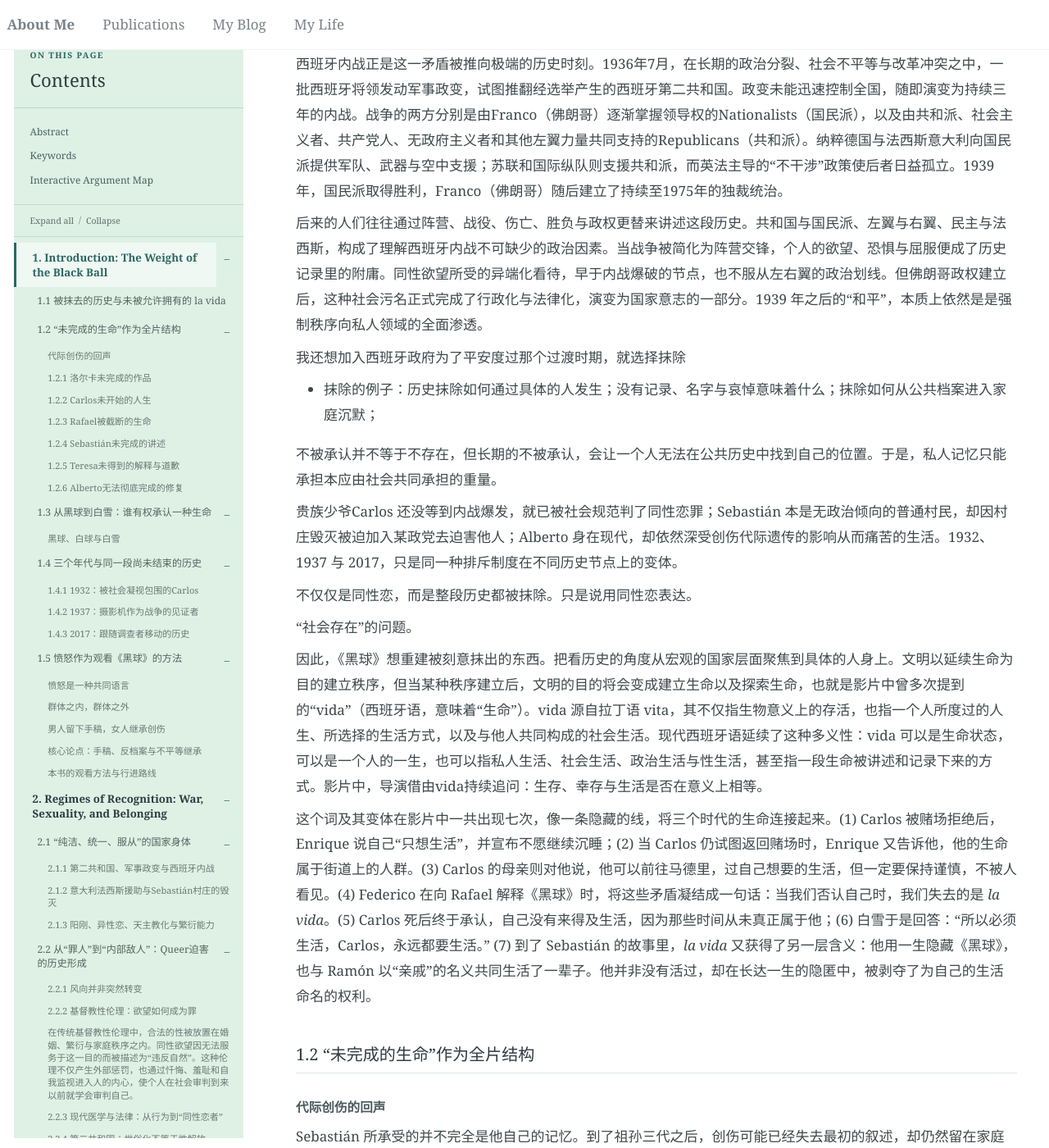
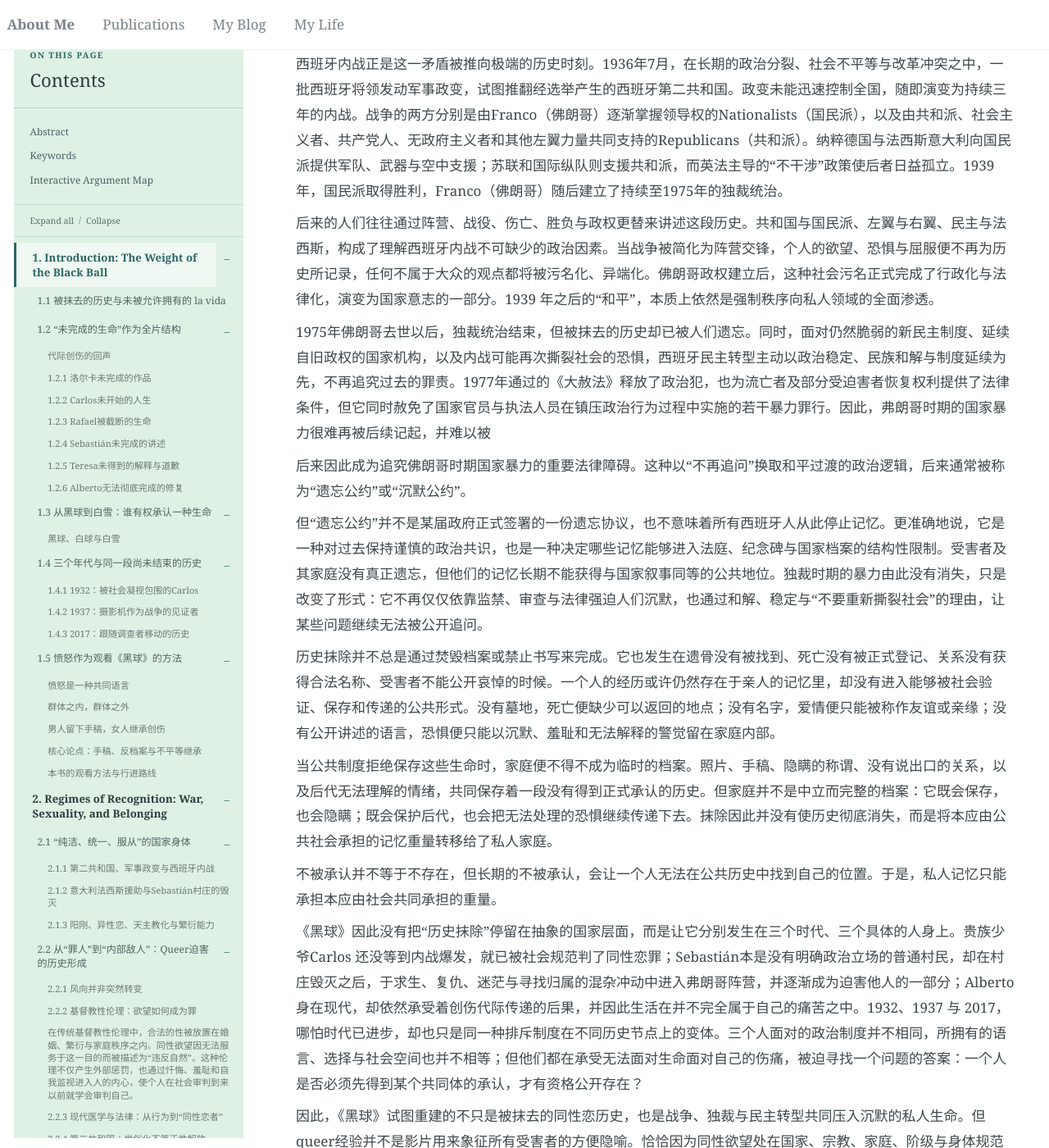
Before and after one commit to Cathylixi/Cathylixi.github.io, a Jekyll site: the page built from _posts/2026-11-10-la-bola-negra-review.md, in a window 1280 px wide and 1400 px high, scrolled down 1898 px. Shown: the whole window at 82% size. Built offline with Jekyll 4.4.1, drawn with Linux system fonts in a browser that asks for light colours; nearby versions of some CDN libraries; some of the changed text lies outside the part shown.

Commit message:
Publish La Bola Negra from Google Docs

```diff
--- a/_posts/2026-11-10-la-bola-negra-review.md
+++ b/_posts/2026-11-10-la-bola-negra-review.md
@@ -50,23 +50,35 @@ visualization_title: "《黑球》动态关系星图"
 
 西班牙内战正是这一矛盾被推向极端的历史时刻。1936年7月，在长期的政治分裂、社会不平等与改革冲突之中，一批西班牙将领发动军事政变，试图推翻经选举产生的西班牙第二共和国。政变未能迅速控制全国，随即演变为持续三年的内战。战争的两方分别是由Franco（佛朗哥）逐渐掌握领导权的Nationalists（国民派），以及由共和派、社会主义者、共产党人、无政府主义者和其他左翼力量共同支持的Republicans（共和派）。纳粹德国与法西斯意大利向国民派提供军队、武器与空中支援；苏联和国际纵队则支援共和派，而英法主导的“不干涉”政策使后者日益孤立。1939年，国民派取得胜利，Franco（佛朗哥）随后建立了持续至1975年的独裁统治。
 
-后来的人们往往通过阵营、战役、伤亡、胜负与政权更替来讲述这段历史。共和国与国民派、左翼与右翼、民主与法西斯，构成了理解西班牙内战不可缺少的政治因素。当战争被简化为阵营交锋，个人的欲望、恐惧与屈服便成了历史记录里的附庸。同性欲望所受的异端化看待，早于内战爆破的节点，也不服从左右翼的政治划线。但佛朗哥政权建立后，这种社会污名正式完成了行政化与法律化，演变为国家意志的一部分。1939 年之后的“和平”，本质上依然是是强制秩序向私人领域的全面渗透。
+后来的人们往往通过阵营、战役、伤亡、胜负与政权更替来讲述这段历史。共和国与国民派、左翼与右翼、民主与法西斯，构成了理解西班牙内战不可缺少的政治因素。当战争被简化为阵营交锋，个人的欲望、恐惧与屈服便不再为历史所记录，任何不属于大众的观点都将被污名化、异端化。佛朗哥政权建立后，这种社会污名正式完成了行政化与法律化，演变为国家意志的一部分。1939 年之后的“和平”，本质上依然是强制秩序向私人领域的全面渗透。
 
-我还想加入西班牙政府为了平安度过那个过渡时期，就选择抹除
+1975年佛朗哥去世以后，独裁统治结束，但被抹去的历史却已被人们遗忘。同时，面对仍然脆弱的新民主制度、延续自旧政权的国家机构，以及内战可能再次撕裂社会的恐惧，西班牙民主转型主动以政治稳定、民族和解与制度延续为先，不再追究过去的罪责。1977年通过的《大赦法》释放了政治犯，也为流亡者及部分受迫害者恢复权利提供了法律条件，但它同时赦免了国家官员与执法人员在镇压政治行为过程中实施的若干暴力罪行。因此，弗朗哥时期的国家暴力很难再被后续记起，并难以被
 
-- 抹除的例子：历史抹除如何通过具体的人发生；没有记录、名字与哀悼意味着什么；抹除如何从公共档案进入家庭沉默；
+后来因此成为追究佛朗哥时期国家暴力的重要法律障碍。这种以“不再追问”换取和平过渡的政治逻辑，后来通常被称为“遗忘公约”或“沉默公约”。
+
+但“遗忘公约”并不是某届政府正式签署的一份遗忘协议，也不意味着所有西班牙人从此停止记忆。更准确地说，它是一种对过去保持谨慎的政治共识，也是一种决定哪些记忆能够进入法庭、纪念碑与国家档案的结构性限制。受害者及其家庭没有真正遗忘，但他们的记忆长期不能获得与国家叙事同等的公共地位。独裁时期的暴力由此没有消失，只是改变了形式：它不再仅仅依靠监禁、审查与法律强迫人们沉默，也通过和解、稳定与“不要重新撕裂社会”的理由，让某些问题继续无法被公开追问。
+
+历史抹除并不总是通过焚毁档案或禁止书写来完成。它也发生在遗骨没有被找到、死亡没有被正式登记、关系没有获得合法名称、受害者不能公开哀悼的时候。一个人的经历或许仍然存在于亲人的记忆里，却没有进入能够被社会验证、保存和传递的公共形式。没有墓地，死亡便缺少可以返回的地点；没有名字，爱情便只能被称作友谊或亲缘；没有公开讲述的语言，恐惧便只能以沉默、羞耻和无法解释的警觉留在家庭内部。
+
+当公共制度拒绝保存这些生命时，家庭便不得不成为临时的档案。照片、手稿、隐瞒的称谓、没有说出口的关系，以及后代无法理解的情绪，共同保存着一段没有得到正式承认的历史。但家庭并不是中立而完整的档案：它既会保存，也会隐瞒；既会保护后代，也会把无法处理的恐惧继续传递下去。抹除因此并没有使历史彻底消失，而是将本应由公共社会承担的记忆重量转移给了私人家庭。
 
 不被承认并不等于不存在，但长期的不被承认，会让一个人无法在公共历史中找到自己的位置。于是，私人记忆只能承担本应由社会共同承担的重量。
 
-贵族少爷Carlos 还没等到内战爆发，就已被社会规范判了同性恋罪；Sebastián 本是无政治倾向的普通村民，却因村庄毁灭被迫加入某政党去迫害他人；Alberto 身在现代，却依然深受创伤代际遗传的影响从而痛苦的生活。1932、1937 与 2017，只是同一种排斥制度在不同历史节点上的变体。
+《黑球》因此没有把“历史抹除”停留在抽象的国家层面，而是让它分别发生在三个时代、三个具体的人身上。贵族少爷Carlos 还没等到内战爆发，就已被社会规范判了同性恋罪；Sebastián本是没有明确政治立场的普通村民，却在村庄毁灭之后，于求生、复仇、迷茫与寻找归属的混杂冲动中进入弗朗哥阵营，并逐渐成为迫害他人的一部分；Alberto身在现代，却依然承受着创伤代际传递的后果，并因此生活在并不完全属于自己的痛苦之中。1932、1937 与 2017，哪怕时代已进步，却也只是同一种排斥制度在不同历史节点上的变体。三个人面对的政治制度并不相同，所拥有的语言、选择与社会空间也并不相等；但他们都在承受无法面对生命面对自己的伤痛，被迫寻找一个问题的答案：一个人是否必须先得到某个共同体的承认，才有资格公开存在？
 
-不仅仅是同性恋，而是整段历史都被抹除。只是说用同性恋表达。
+因此，《黑球》试图重建的不只是被抹去的同性恋历史，也是战争、独裁与民主转型共同压入沉默的私人生命。但queer经验并不是影片用来象征所有受害者的方便隐喻。恰恰因为同性欲望处在国家、宗教、家庭、阶级与身体规范的交叉位置上，它最清楚地暴露出历史抹除如何进入一个人的名字、关系、时间与日常生活。影片不是借同性恋者去表达一段与他们无关的宏大历史，而是通过他们说明：宏大历史从来都发生在具体的身体之中。
 
-“社会存在”的问题。
+这里涉及的不只是一个人有没有活下来，也涉及一个人是否获得了社会意义上的存在。所谓“社会存在”，并不是由肉体是否仍然活着决定的，而是取决于一个人的名字、关系、欲望和经历能否进入与他人共享的世界。一个人可以拥有欲望，却不能说出欲望的名字；可以与另一个人共同生活，却只能把爱人称作“亲戚”；可以保存一段历史，却不能将它交给公共社会。当一个人的生活不能被正确命名、记录和哀悼时，他并非不存在，却始终处在存在与不存在之间。
 
-因此，《黑球》想重建被刻意抹出的东西。把看历史的角度从宏观的国家层面聚焦到具体的人身上。文明以延续生命为目的建立秩序，但当某种秩序建立后，文明的目的将会变成建立生命以及探索生命，也就是影片中曾多次提到的“vida”（西班牙语，意味着“生命”）。vida 源自拉丁语 vita，其不仅指生物意义上的存活，也指一个人所度过的人生、所选择的生活方式，以及与他人共同构成的社会生活。现代西班牙语延续了这种多义性：vida 可以是生命状态，可以是一个人的一生，也可以指私人生活、社会生活、政治生活与性生活，甚至指一段生命被讲述和记录下来的方式。影片中，导演借由vida持续追问：生存、幸存与生活是否在意义上相等。
+因此，承认并不只是别人对一个身份表示宽容。真正的承认意味着一个人不必首先否认自己，也不必通过谎言、谨慎或服从换取生存资格。它意味着他的时间属于自己，他的关系能够以自己的名字出现，他的生命不需要等待死亡以后才获得意义。影片由此把历史问题转化成了生命问题：如果一个人终其一生只能幸存，却不能公开成为自己，这样的存在能否被称作生活？
 
-这个词及其变体在影片中一共出现七次，像一条隐藏的线，将三个时代的生命连接起来。(1) Carlos 被赌场拒绝后，Enrique 说自己“只想生活”，并宣布不愿继续沉睡；(2) 当 Carlos 仍试图返回赌场时，Enrique 又告诉他，他的生命属于街道上的人群。(3) Carlos 的母亲则对他说，他可以前往马德里，过自己想要的生活，但一定要保持谨慎，不被人看见。(4) Federico 在向 Rafael 解释《黑球》时，将这些矛盾凝结成一句话：当我们否认自己时，我们失去的是 *la vida*。(5) Carlos 死后终于承认，自己没有来得及生活，因为那些时间从未真正属于他；(6) 白雪于是回答：“所以必须生活，Carlos，永远都要生活。” (7) 到了 Sebastián 的故事里，*la vida* 又获得了另一层含义：他用一生隐藏《黑球》，也与 Ramón 以“亲戚”的名义共同生活了一辈子。他并非没有活过，却在长达一生的隐匿中，被剥夺了为自己的生活命名的权利。
+因此，《黑球》想重建被刻意抹出的东西。把看历史的角度从宏观的国家层面聚焦到具体的人身上。如果说历史抹除剥夺的是一个人进入公共世界的资格，那么 *la vida* 便是影片用来衡量这种剥夺的反向尺度。文明以延续生命为目的建立秩序，但当某种秩序建立后，文明的目的将会变成建立生命以及探索生命，也就是影片中曾多次提到的“vida”（西班牙语，意味着“生命”）。vida 源自拉丁语 vita，其不仅指生物意义上的存活，也指一个人所度过的人生、所选择的生活方式，以及与他人共同构成的社会生活。现代西班牙语延续了这种多义性：vida 可以是生命状态，可以是一个人的一生，也可以指私人生活、社会生活、政治生活与性生活，甚至指一段生命被讲述和记录下来的方式。影片中，导演借由vida持续追问：生存、幸存与生活是否在意义上相等。
+
+影片没有为 *la vida* 提供一个抽象而固定的定义，而是让它在不同人物、时代和情境中不断改变含义。这个词及其变体在影片中多次出现，像一条隐藏的线，将三个时代的生命连接起来。(1) Carlos 被赌场拒绝后，Enrique 说自己“只想生活”，并宣布不愿继续沉睡；(2) 当 Carlos 仍试图返回赌场时，Enrique 又告诉他，他的生命属于街道上的人群。(3) Carlos 的母亲则对他说，他可以前往马德里，过自己想要的生活，但一定要保持谨慎，不被人看见。(4) Federico 在向 Rafael 解释《黑球》时，将这些矛盾凝结成一句话：当我们否认自己时，我们失去的是 *la vida*。(5) Carlos 死后终于承认，自己没有来得及生活，因为那些时间从未真正属于他；(6) 白雪于是回答：“所以必须生活，Carlos，永远都要生活。” (7) 到了 Sebastián 的故事里，*la vida* 又获得了另一层含义：他用一生隐藏《黑球》，也与 Ramón 以“亲戚”的名义共同生活了一辈子。他并非没有活过，却在长达一生的隐匿中，被剥夺了为自己的生活命名的权利。
+
+这七组回声并没有给出一个关于生命的统一答案。对Enrique而言，生活意味着从沉睡中醒来，走向街道与正在发生的历史；对Carlos而言，它意味着一段总被推迟、最终没有来得及开始的人生；对Sebastián与Ramón而言，它则是一段真实存在、彼此照料，却始终不能以自己的名字出现的共同生活。*La vida*由此既是欲望，也是时间；既是进入共同体的可能，也是拒绝让共同体决定自身价值的能力。
+
+《黑球》最终揭示的不是某些生命完全没有发生，而是它们发生以后仍然无法获得完整的形式。有人没有来得及开始，有人的生命被暴力截断，有人活了一生却不能讲述，也有人在多年以后继承了一项无法彻底完成的修复任务。被抹去的历史因此不会自动消失，而会以“未完成的生命”继续留在后来者身上。
 
 ### 1.2 “未完成的生命”作为全片结构
 
```
